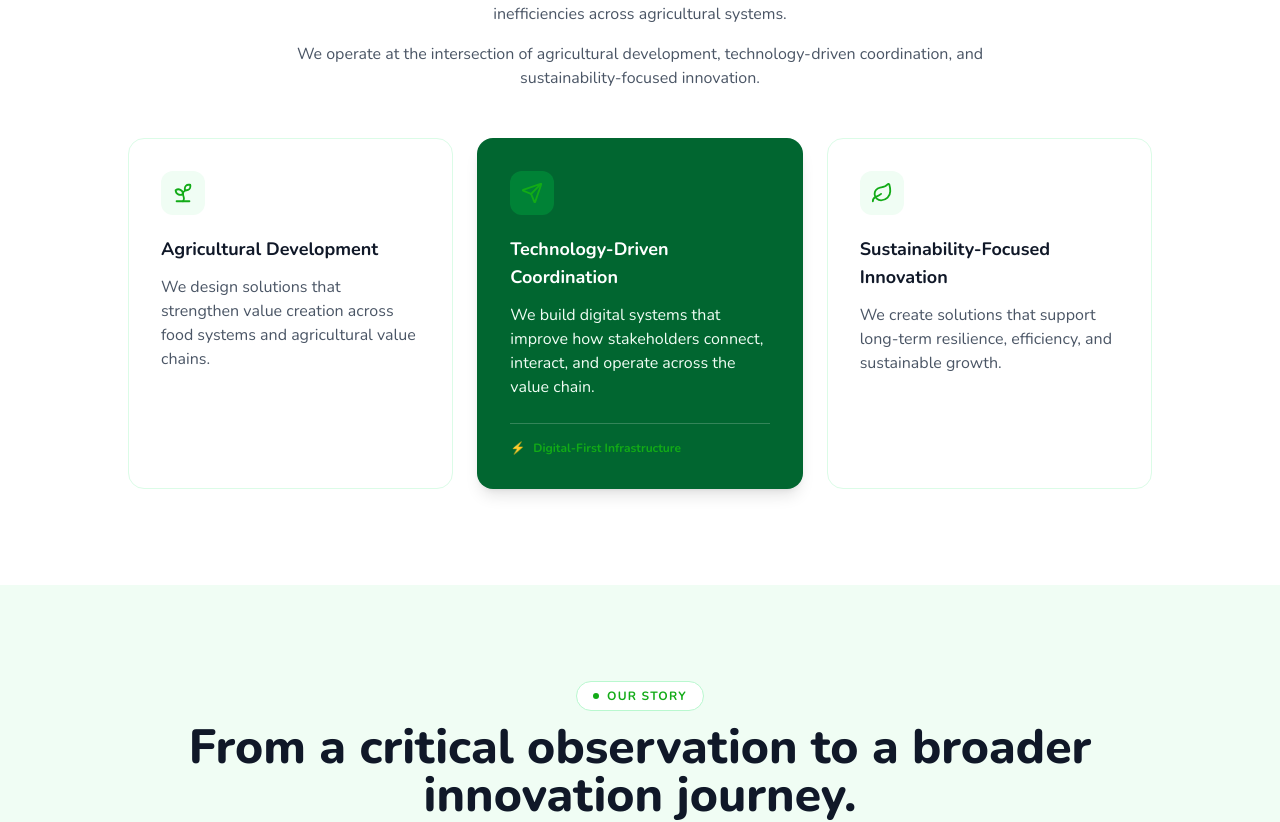
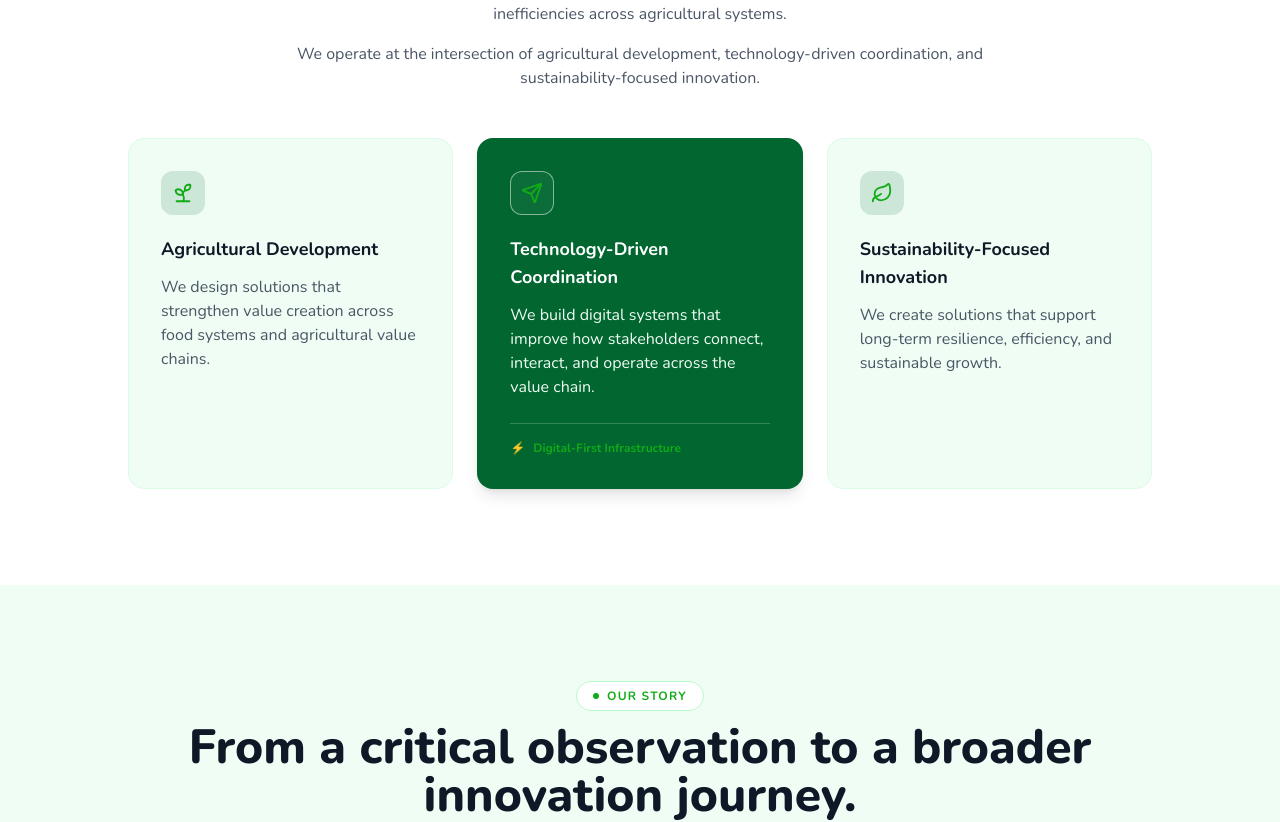
Before and after one commit to Pazelgreen-Technologies-Limited/pazelgreen-website, a Next.js app: page /about in a window 1280 px wide. Shown: the part 1080-1902 px from the top of the page. Built offline with nearby package versions, Linux system fonts and the light colour scheme.

Commit message:
fix: adjust hover effect on about page

```diff
--- a/app/about/_components/OurApproachSection.tsx
+++ b/app/about/_components/OurApproachSection.tsx
@@ -52,21 +52,21 @@ export default function OurApproachSection() {
             ({ icon: Icon, title, description, highlighted, footerTag }) => (
               <MotionCard
                 key={title}
+                tiltOnHover
                 className={`group flex flex-col rounded-2xl border p-6 md:p-8 transition-colors ${
                   highlighted
                     ? "border-transparent bg-green-800 text-white shadow-lg"
-                    : "border-green-100 bg-white"
+                    : "border-green-100 bg-green-50"
                 }`}
               >
                 <div
-                  className={`mb-5 inline-flex h-11 w-11 items-center justify-center rounded-xl ${
-                    highlighted ? "bg-green-700" : "bg-green-50"
+                  className={`mb-5 inline-flex h-11 w-11 items-center justify-center rounded-xl transition-transform duration-300 group-hover:rotate-8 ${
+                    highlighted
+                      ? "bg-white/5 border border-white/50"
+                      : "bg-green-800/15"
                   }`}
                 >
-                  <Icon
-                    size={22}
-                    className="text-brand transition-transform duration-300 group-hover:-rotate-12"
-                  />
+                  <Icon size={22} className="text-brand" />
                 </div>
                 {/* Green accent bar — only the highlighted middle card has the dark bar */}
                 <div
@@ -75,7 +75,7 @@ export default function OurApproachSection() {
                   }`}
                 />
                 <h3
-                  className={`text-base font-bold md:text-lg ${
+                  className={`text-base font-semibold transition-[font-weight] group-hover:font-bold md:text-lg ${
                     highlighted ? "text-white" : "text-gray-900"
                   }`}
                 >
--- a/app/about/_components/WhoWeAreSection.tsx
+++ b/app/about/_components/WhoWeAreSection.tsx
@@ -62,26 +62,26 @@ export default function WhoWeAreSection() {
             ({ icon: Icon, title, description, highlighted, footerTag }) => (
               <MotionCard
                 key={title}
+                tiltOnHover
                 className={`group flex flex-col rounded-2xl border p-6 md:p-8 transition-colors ${
                   highlighted
                     ? "border-transparent bg-green-800 text-white shadow-lg"
-                    : "border-green-100 bg-white hover:border-green-200"
+                    : "border-green-100 bg-green-50 hover:border-green-200"
                 }`}
               >
                 {/* Icon bubble */}
                 <div
-                  className={`mb-5 inline-flex h-11 w-11 items-center justify-center rounded-xl ${
-                    highlighted ? "bg-green-700" : "bg-green-50"
+                  className={`mb-5 inline-flex h-11 w-11 items-center justify-center rounded-xl transition-transform duration-300 group-hover:rotate-6 ${
+                    highlighted
+                      ? "bg-white/5 border border-white/50"
+                      : "bg-green-800/15"
                   }`}
                 >
-                  <Icon
-                    size={22}
-                    className="text-brand transition-transform duration-300 group-hover:-rotate-12"
-                  />
+                  <Icon size={22} className="text-brand" />
                 </div>
 
                 <h3
-                  className={`text-base font-bold md:text-lg ${
+                  className={`text-base font-semibold transition-[font-weight] group-hover:font-bold md:text-lg ${
                     highlighted ? "text-white" : "text-gray-900"
                   }`}
                 >
--- a/components/MotionCard.tsx
+++ b/components/MotionCard.tsx
@@ -6,11 +6,13 @@ import type { ComponentProps, ReactNode } from "react";
 interface MotionCardProps extends ComponentProps<typeof motion.div> {
   children: ReactNode;
   delay?: number;
+  tiltOnHover?: boolean;
 }
 
 export default function MotionCard({
   children,
   delay = 0,
+  tiltOnHover = false,
   ...props
 }: MotionCardProps) {
   const shouldReduceMotion = useReducedMotion();
@@ -24,6 +26,7 @@ export default function MotionCard({
           ? undefined
           : {
               y: -4,
+              rotate: tiltOnHover ? 1.5 : 0,
               boxShadow: "0 16px 30px rgba(8, 80, 16, 0.12)",
               transition: {
                 duration: 0.18,
```
